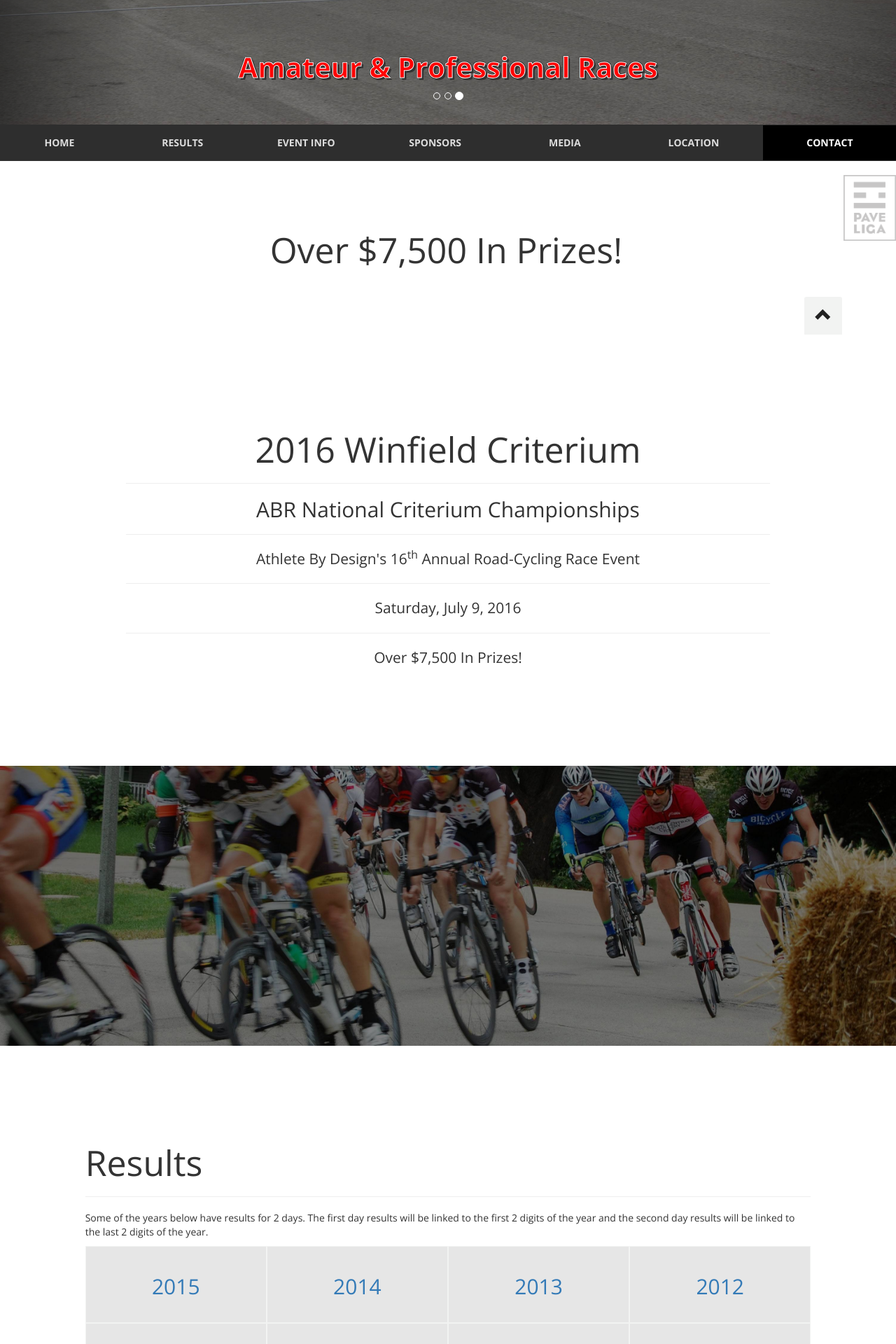
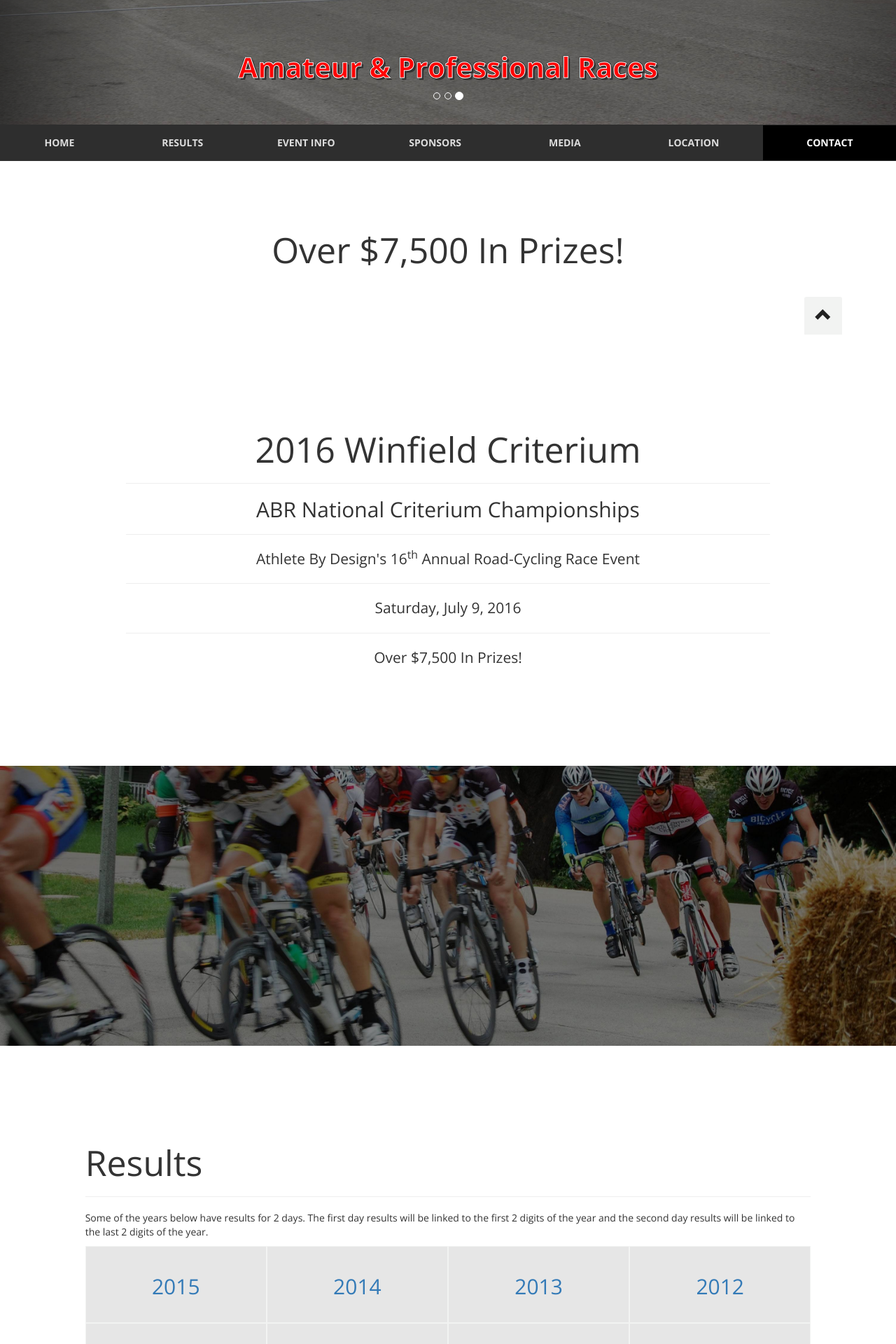
Before and after one commit to winfieldcriterium/winfieldcriterium.github.io, a Jekyll site: the page built from index.html, in a window 1280 px wide. Shown: the part 422-2342 px from the top of the page at 70% size. Built offline with Jekyll 4.4.1, drawn with Linux system fonts in a browser that asks for light colours; nearby versions of some CDN libraries; Markdown is read by kramdown in place of the engine named in the settings.

Commit message:
remove paveliga

```diff
--- a/index.html
+++ b/index.html
@@ -67,9 +67,6 @@
   </div><!-- .navbar-collapse -->
 </div><!-- #nav -->
 
-<a href="http://www.paveliga.com/" title="Pave Liga" class="pull-right">
-  <img src="/assets/img/paveliga-small.png" alt="Pave Liga" class="opaque" width="75" />
-</a>
 <div class="container text-center"><h1>Over $7,500 In Prizes!</h1></div>
 
 <!--=====================================================================================
@@ -151,9 +148,6 @@
 <div class="divider"></div>
 <div class="row">
   <div class="col-sm-10 col-sm-offset-1">
-    <a href="http://www.paveliga.com/" title="Pave Liga" class="pull-right">
-      <img src="/assets/img/paveliga-small.png" alt="Pave Liga" class="opaque" width="75" />
-    </a>
     <h1>Event Info</h1>
     <hr />
     <div class="col-sm-6">
```
